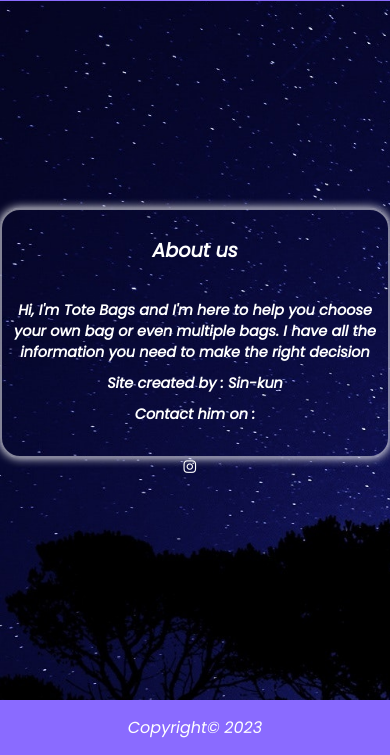
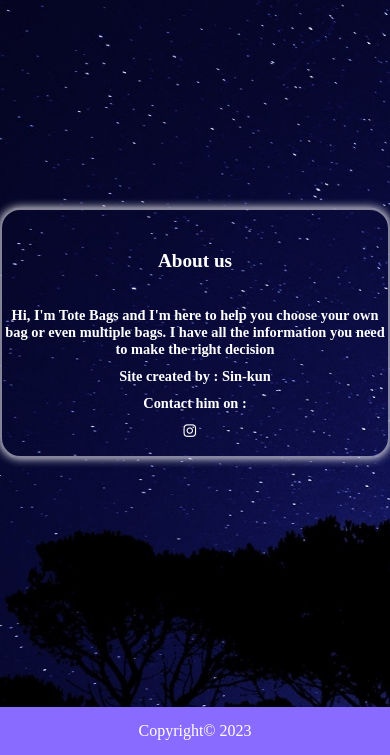
Before and after one commit to ToteShop/ToteBag, a plain HTML site: page html/about.html in a window 390 px wide. Shown: the part 89-844 px from the top of the page. Drawn offline with nearby package versions, Linux system fonts and the light colour scheme; a script that the page names is missing.

Commit message:
it's my first projet

```diff
--- a/css1/about.css
+++ b/css1/about.css
@@ -4,7 +4,6 @@
     margin: 0;
     padding: 0;
     box-sizing: border-box;
-    font-family: 'Poppins', sans-serif;
 }
 body{
     display: flex;
@@ -36,7 +35,6 @@ header{
     font-size: 1.7em;
     text-decoration: none;
     position: absolute;
-    padding-top: 30px;
 }
 .fa-instagram{
     left: 47%;
@@ -85,6 +83,7 @@ header{
     }
     .social-icons a{
         font-size: 0.9rem;
+        padding-top: 40px;
     }
     .navigation{
         height: 100vh;
@@ -205,6 +204,10 @@ nav .logo{
         padding: 12px;
         text-decoration: none;
     }
+    .social-icons a{
+        padding-top: 10px;
+        padding-top: 7px;
+    }
     .form-box h2{
         font-size: 1.2rem;
     }
--- a/css1/msg.css
+++ b/css1/msg.css
@@ -4,7 +4,6 @@
     margin: 0;
     padding: 0;
     box-sizing: border-box;
-    font-family: 'Poppins', sans-serif;
 }
 body{
     display: flex;
--- a/css1/style.css
+++ b/css1/style.css
@@ -4,7 +4,6 @@
     margin: 0;
     padding: 0;
     box-sizing: border-box;
-    font-family: 'Poppins', sans-serif;
 }
 body{
     min-height: 100vh;
```
Also changed, not shown: index.html (+1 -1 lines).
